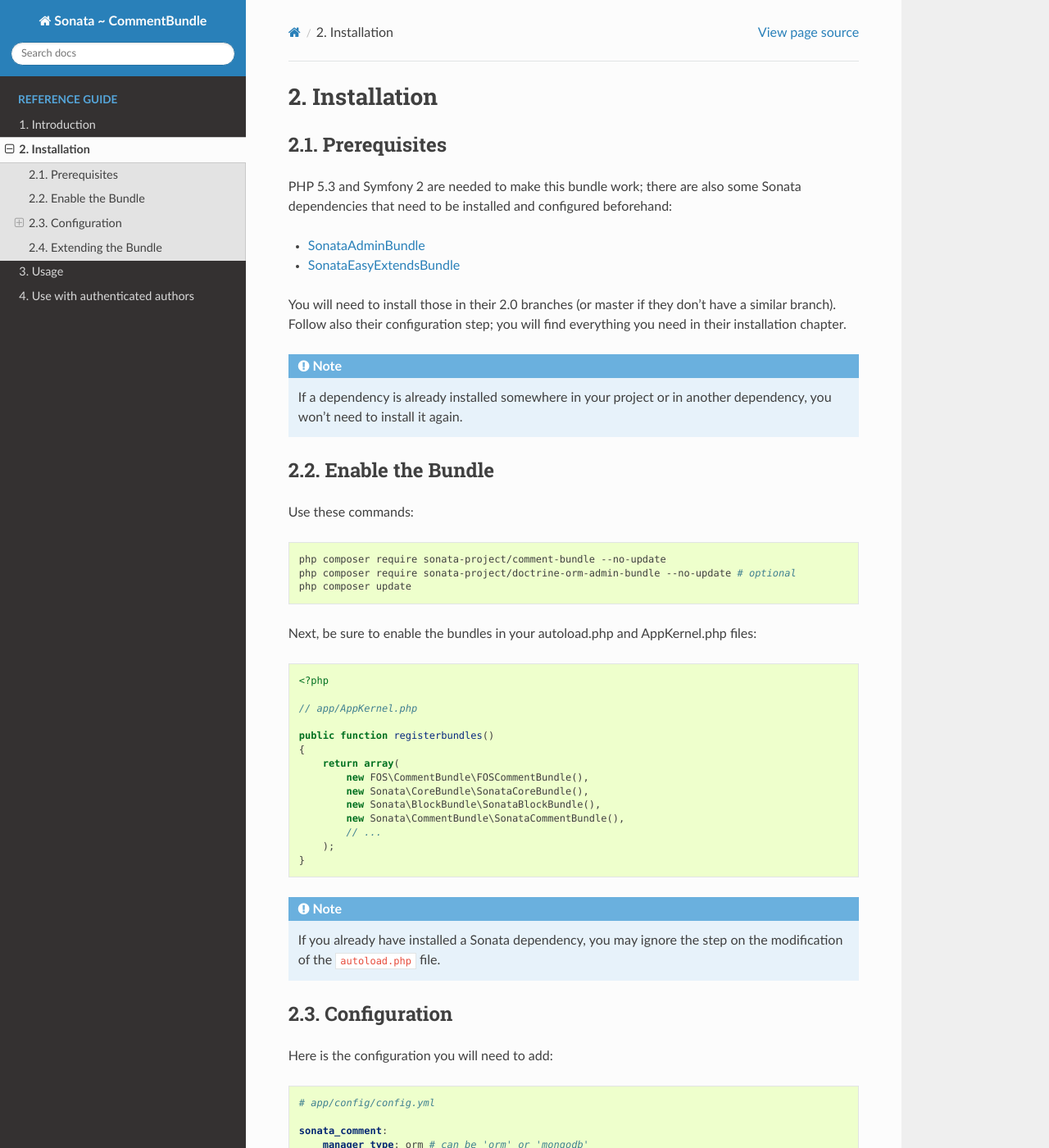
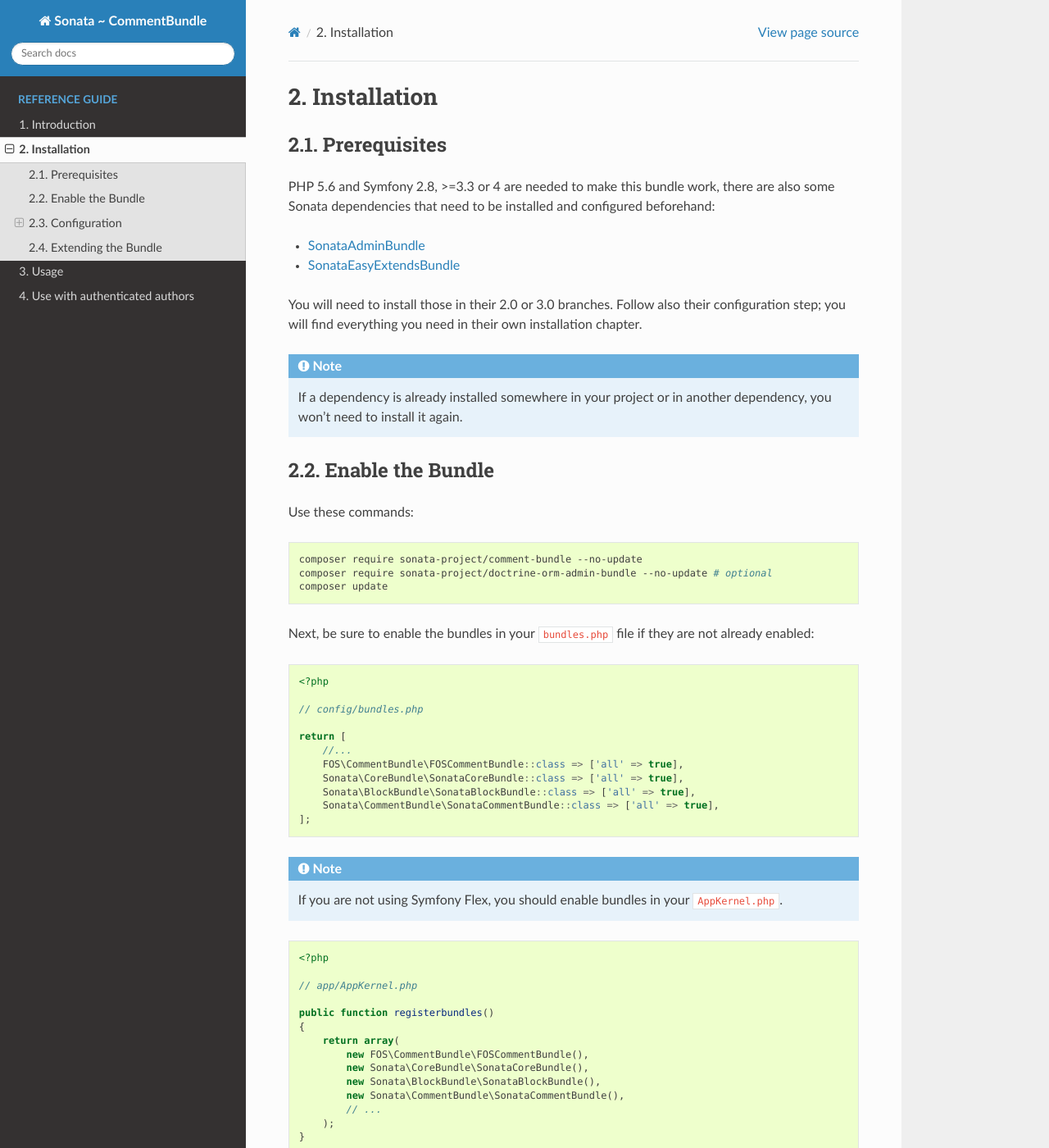
Before and after one commit to sonata-project/SonataCommentBundle, a Sphinx documentation site: the page built from docs/reference/installation.rst, in a window 1280 px wide and 1400 px high. Shown: the whole window at 82% size. Built offline with Sphinx 7.4.7 and the Read the Docs theme 2.0.0, drawn with Linux system fonts in a browser that asks for light colours; some of the changed text lies outside the part shown.

Commit message:
update docs for symfony flex

```diff
--- a/docs/reference/installation.rst
+++ b/docs/reference/installation.rst
@@ -10,18 +10,17 @@
 Prerequisites
 -------------
 
-PHP 5.3 and Symfony 2 are needed to make this bundle work; there are also some
-Sonata dependencies that need to be installed and configured beforehand:
+PHP 5.6 and Symfony 2.8, >=3.3 or 4 are needed to make this bundle work, there are
+also some Sonata dependencies that need to be installed and configured beforehand:
 
 * `SonataAdminBundle <https://sonata-project.org/bundles/admin>`_
 * `SonataEasyExtendsBundle <https://sonata-project.org/bundles/easy-extends>`_
 
-You will need to install those in their 2.0 branches (or master if they don't
-have a similar branch). Follow also their configuration step; you will find
-everything you need in their installation chapter.
+You will need to install those in their 2.0 or 3.0 branches. Follow also
+their configuration step; you will find everything you need in their own
+installation chapter.
 
 .. note::
-
     If a dependency is already installed somewhere in your project or in
     another dependency, you won't need to install it again.
 
@@ -32,12 +31,30 @@
 
 .. code-block:: bash
 
-    php composer require sonata-project/comment-bundle --no-update
-    php composer require sonata-project/doctrine-orm-admin-bundle --no-update # optional
-    php composer update
+    composer require sonata-project/comment-bundle --no-update
+    composer require sonata-project/doctrine-orm-admin-bundle --no-update # optional
+    composer update
 
-Next, be sure to enable the bundles in your autoload.php and AppKernel.php
-files:
+Next, be sure to enable the bundles in your ``bundles.php`` file if they
+are not already enabled:
+
+.. code-block:: php
+
+    <?php
+
+    // config/bundles.php
+
+    return [
+        //...
+        FOS\CommentBundle\FOSCommentBundle::class => ['all' => true],
+        Sonata\CoreBundle\SonataCoreBundle::class => ['all' => true],
+        Sonata\BlockBundle\SonataBlockBundle::class => ['all' => true],
+        Sonata\CommentBundle\SonataCommentBundle::class => ['all' => true],
+    ];
+
+.. note::
+    If you are not using Symfony Flex, you should enable bundles in your
+    ``AppKernel.php``.
 
 .. code-block:: php
 
@@ -56,44 +73,58 @@
         );
     }
 
-.. note::
-
-    If you already have installed a Sonata dependency, you may ignore the step
-    on the modification of the ``autoload.php`` file.
-
 Configuration
 -------------
-Here is the configuration you will need to add:
+
+.. note::
+    If you are not using Symfony Flex, all configuration in this section should
+    be added to ``app/config/config.yml``.
+
+SonataCommentBundle Configuration
+~~~~~~~~~~~~~~~~~~~~~~~~~~~~~~~~~
 
 .. code-block:: yaml
 
-    # app/config/config.yml
+    # config/packages/sonata.yaml
 
     sonata_comment:
         manager_type: orm # can be 'orm' or 'mongodb'
         class:
-            comment: Application\Sonata\CommentBundle\Entity\Comment # This is an optional value
-            thread: Application\Sonata\CommentBundle\Entity\Thread   # This is an optional value
+            comment: App\Application\Sonata\CommentBundle\Entity\Comment # This is an optional value
+            thread: App\Application\Sonata\CommentBundle\Entity\Thread   # This is an optional value
 
-Doctrine Configuration
-~~~~~~~~~~~~~~~~~~~~~~
-Then, add these bundles in the config mapping definition (or enable `auto_mapping <http://symfony.com/doc/2.0/reference/configuration/doctrine.html#configuration-overview>`_):
+.. note::
+    If you are not using Symfony Flex, add classes without the ``App\``
+    part.
+
+FOSCommentBundle Configuration
+~~~~~~~~~~~~~~~~~~~~~~~~~~~~~~
 
 .. code-block:: yaml
 
-    # app/config/config.yml
+    # config/packages/fos_comment.yaml
 
     fos_comment:
         db_driver: orm
         class:
             model:
-                comment: Application\Sonata\CommentBundle\Entity\Comment
-                thread: Application\Sonata\CommentBundle\Entity\Thread
+                comment: App\Application\Sonata\CommentBundle\Entity\Comment
+                thread: App\Application\Sonata\CommentBundle\Entity\Thread
         form:
             comment:
                 type: sonata_comment_comment
-        notes:
-            values: [1, 2, 3] # Optional, default would be: [1, 2, 3, 4, 5]
+
+.. note::
+    If you are not using Symfony Flex, add classes without the ``App\``
+    part.
+
+Doctrine Configuration
+~~~~~~~~~~~~~~~~~~~~~~
+Add these bundles in the config mapping definition (or enable `auto_mapping <http://symfony.com/doc/2.0/reference/configuration/doctrine.html#configuration-overview>`_):
+
+.. code-block:: yaml
+
+    # config/packages/doctrine.yaml
 
     doctrine:
         orm:
@@ -114,19 +145,40 @@
 
 .. code-block:: bash
 
-    php app/console sonata:easy-extends:generate SonataCommentBundle
+    bin/console sonata:easy-extends:generate SonataCommentBundle --dest=src --namespace_prefix=App
 
-If you specify no parameter, the files are generated in app/Application/Sonata... but you can specify the path with `--dest=src`.
+.. note::
+    If you are not using Symfony Flex, use command without ``--namespace_prefix=App``.
+
+With provided parameters, the files are generated in ``src/Application/Sonata/CommentBundle``.
 
 .. note::
 
-    The command will generate domain objects in an ``Application`` namespace.
+    The command will generate domain objects in an ``App\Application`` namespace.
     So you can point entities' associations to a global and common namespace.
     This will make Entities sharing easier as your models will allow to
     point to a global namespace. For instance the user will be
-    ``Application\Sonata\CommentBundle\Entity\Thread``.
+    ``App\Application\Sonata\CommentBundle\Entity\Thread``.
 
-Now, add the new `Application` Bundle into the kernel:
+.. note::
+    If you are not using Symfony Flex, the namespace will be ``Application\Sonata\CommentBundle\Entity``.
+
+Now, add the new ``Application`` Bundle into the ``bundles.php``:
+
+.. code-block:: php
+
+    <?php
+
+    // config/bundles.php
+
+    return [
+        //...
+        App\Application\Sonata\CommentBundle\ApplicationSonataCommentBundle::class => ['all' => true],
+    ];
+
+.. note::
+    If you are not using Symfony Flex, add the new ``Application`` Bundle into your
+    ``AppKernel.php``.
 
 .. code-block:: php
 
@@ -146,3 +198,9 @@
             )
         }
     }
+
+The only thing left is to update your schema:
+
+.. code-block:: bash
+
+    php bin/console doctrine:schema:update --force
```
